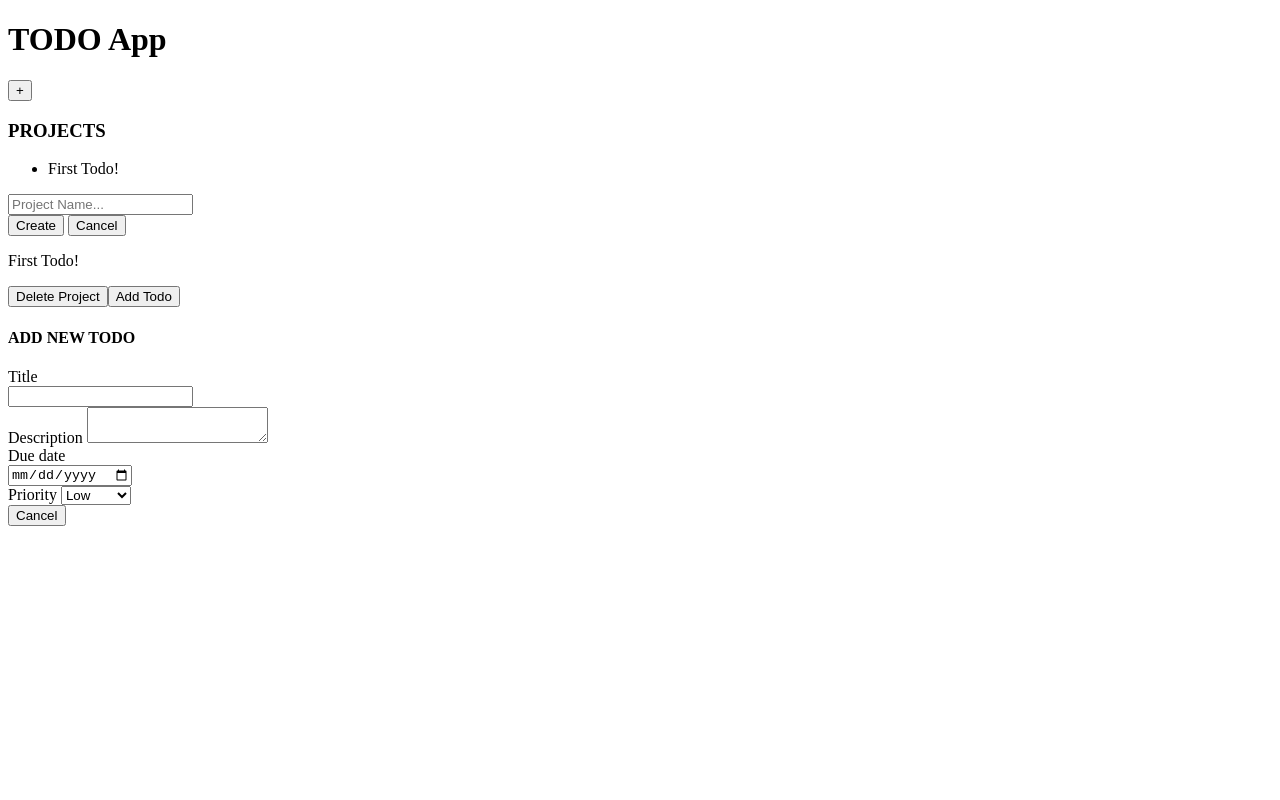
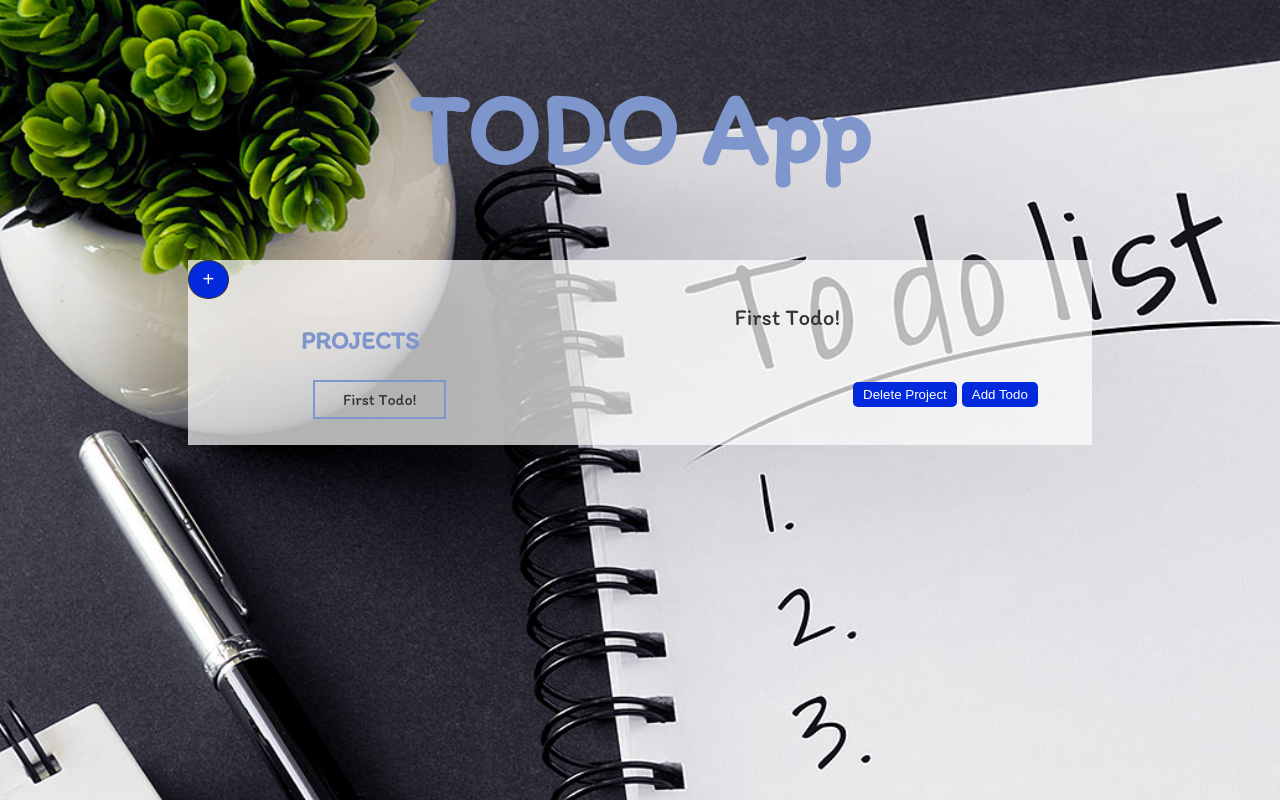
Before and after one commit to Temmarie/Todo-List-App, a website built with webpack: page dist/index.html in a window 1280 px wide. Both pictures are taken after a click on the item "First Todo!". Shown: the top 800 px of the page. Built offline with nearby package versions, Linux system fonts and the light colour scheme.

Commit message:
Update Todo list UI

```diff
--- a/package.json
+++ b/package.json
@@ -30,7 +30,7 @@
     "stylelint-config-standard": "^20.0.0",
     "stylelint-csstree-validator": "^1.8.0",
     "stylelint-scss": "^3.17.2",
-    "webpack": "^5.1.3",
+    "webpack": "^5.3.2",
     "webpack-cli": "^4.1.0"
   },
   "dependencies": {
--- a/src/styles/style.css
+++ b/src/styles/style.css
@@ -1,3 +1,158 @@
-.hello {
-  color: red;
+:root {
+  --primary-clr: #7e96cb;
+  --text-clr: #022adc;
 }
+
+body {
+  background-image: url('../images/todo.jpg');
+  background-size: cover;
+  font-family: 'Itim', cursive;
+}
+
+.container {
+  height: 130vh;
+}
+
+.todo-ctn {
+  display: flex;
+  justify-content: space-evenly;
+  width: 70%;
+  margin: 0 auto;
+  color: #333;
+  background: rgba(255, 255, 255, 0.7);
+  padding: 10px;
+  position: relative;
+}
+
+.add-btn {
+  border: 1px solid #333;
+  border-radius: 50%;
+  position: absolute;
+  left: 0;
+  top: 0;
+  padding: 7px 14px;
+  font-size: 20px;
+  background-color: var(--text-clr);
+  color: #fff;
+  cursor: pointer;
+}
+
+.app-name {
+  text-align: center;
+  font-family: 'Itim', cursive;
+  font-size: 102px;
+  color: var(--primary-clr);
+}
+
+.project-ctn {
+  margin-top: 30px;
+  width: 30%;
+  max-height: 300px;
+  text-align: center;
+}
+
+.project-item {
+  border: 2px solid var(--primary-clr);
+  list-style: none;
+  width: 50%;
+  margin: 0 auto 5px auto;
+  padding: 8px;
+  cursor: pointer;
+}
+
+.project-form input,
+.form-input {
+  border: 1px solid #333;
+  padding: 10px;
+  border-radius: 10px;
+}
+
+.project-form button,
+.todo-btn,
+.del-btn {
+  border: 0;
+  border-radius: 5px;
+  padding: 5px 10px;
+  background-color: var(--text-clr);
+  color: #fff;
+  margin-top: 8px;
+  cursor: pointer;
+  margin-right: 5px;
+}
+
+.tasks-ctn {
+  width: 60%;
+  max-height: 450px;
+  overflow-x: hidden;
+
+  /* scroll */
+}
+
+.task-item {
+  text-align: center;
+}
+
+.title {
+  margin-top: 15px;
+  margin-bottom: 5px;
+  font-family: 'Itim', cursive;
+  font-size: 37px;
+  cursor: pointer;
+}
+
+.description {
+  margin-bottom: 5px;
+}
+
+.due-date {
+  margin-bottom: 5px;
+  font-weight: 800;
+  font-family: 'Itim', cursive;
+}
+
+.priority {
+  font-weight: 800;
+  font-family: 'Itim', cursive;
+}
+
+.to-do {
+  text-align: center;
+}
+
+.form-item {
+  font-weight: 800;
+  padding: 7px;
+}
+
+.form-header {
+  padding: 7px;
+  font-size: 20px;
+  font-weight: 600;
+}
+
+.d-none {
+  display: none;
+}
+
+.p-title {
+  padding: 10px;
+  font-size: 23px;
+  text-align: center;
+}
+
+.p-btns {
+  display: flex;
+  justify-content: flex-end;
+  padding: 10px;
+}
+
+.todo-form {
+  padding: 20px;
+  background: var(--primary-clr);
+  color: #fff;
+}
+
+.header {
+  font-size: 25px;
+  color: var(--primary-clr);
+}
--- a/webpack.config.js
+++ b/webpack.config.js
@@ -23,4 +23,4 @@ module.exports = {
       },
     ],
   },
- };
+};
```
Also changed, not shown: dist/ae5a0b26eb151914d9d0269f4865935c.jpg (added), dist/bundle.js, dist/cbfa5a590db6dada93e50a3cbc2acf12.jpg (added), src/images/to-do-list.jpg (added), src/images/todo.jpg (added), 1 other file.
